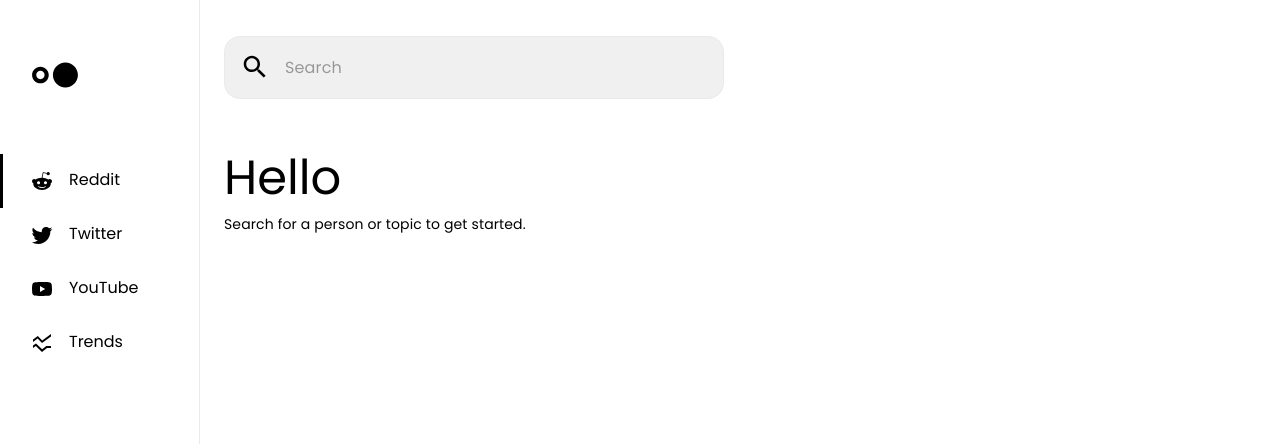
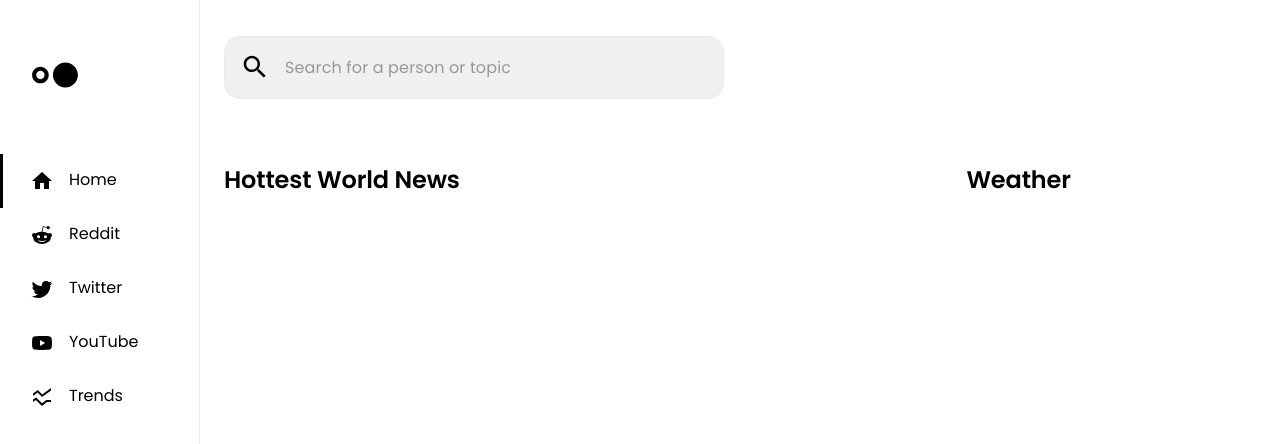
Before and after one commit to kevinmlee/social-search, a React (Create React App) app in the folder client/: page / in a window 1280 px wide. Shown: the top 444 px of the page. Built offline with nearby package versions, Linux system fonts and the light colour scheme; no server answers.

Commit message:
enable home component

```diff
--- a/client/src/App.js
+++ b/client/src/App.js
@@ -29,8 +29,8 @@ export default class App extends Component {
 
       // sidebar
       sidebar: false,
-      home: false,
-      reddit: true,
+      home: true,
+      reddit: false,
       twitter: false,
       instagram: false,
       youtube: false,
--- a/client/src/styles/components/home.css
+++ b/client/src/styles/components/home.css
@@ -1,3 +1,4 @@
+@media screen and (min-width: 769px) {
   .columns .center-column {
     width: 70%;
     padding-right: 20px;
@@ -6,3 +7,10 @@
     width: 30%;
     padding-left: 20px;
   }
+}
+
+@media screen and (max-width: 768px) {
+  .weather {
+    display: none;
+  }
+}
--- a/client/src/styles/main.css
+++ b/client/src/styles/main.css
@@ -585,7 +585,7 @@ h3,
   justify-content: flex-end;
 }
 @media screen and (max-width: 768px) {
-  .flex-container.t-no-flex {
+  .t-no-flex {
     display: block;
   }
 }
--- a/client/src/views/Dash/components/Home/index.js
+++ b/client/src/views/Dash/components/Home/index.js
@@ -343,8 +343,8 @@ export default class Home extends Component {
 
   render() {
     return (
-      <Box sx={{ paddingTop: 4, paddingBottom: 4 }}>
-        <div className="columns d-flex m-no-flex align-top">
+      <Box sx={{ paddingTop: 2, paddingBottom: 2 }}>
+        <div className="columns d-flex t-no-flex align-top">
           <div className="center-column">
             <div className="world-news">
               <h2>Hottest World News</h2>
@@ -363,8 +363,8 @@ export default class Home extends Component {
           </div>
 
           <div className="right-column">
-            <div className="spotlight">
-              <h2>Spotlight</h2>
+            <div className="weather">
+              <h2>Weather</h2>
             </div>
           </div>
         </div>
--- a/client/src/views/Dash/index.js
+++ b/client/src/views/Dash/index.js
@@ -23,13 +23,15 @@ export default class Dash extends Component {
   render() {
     return (
       <Container id="dashboard" maxWidth="100%">
-        {this.props.state.previousSearchQuery ? (
+        {this.props.state.previousSearchQuery && !this.props.state.home && (
           <Box className="previous-search-query" sx={{ paddingTop: 2 }}>
             <Typography variant="h4" sx={{ color: "#999999" }}>
               Results for '{this.props.state.previousSearchQuery}'
             </Typography>
           </Box>
-        ) : (
+        )}
+
+        {!this.props.state.previousSearchQuery && !this.props.state.home && (
           <Box
             className="welcome-message"
             data-aos="fade-up"
--- a/client/src/views/Header/components/UserInput/index.js
+++ b/client/src/views/Header/components/UserInput/index.js
@@ -57,6 +57,8 @@ export default class UserInput extends Component {
     }
 
     await this.props.setAppState("loadingBackdrop", false);
+    await this.props.setAppState("home", false);
+    await this.props.setAppState("reddit", true);
     await this.setState({ search: "" });
   };
 
@@ -71,7 +73,7 @@ export default class UserInput extends Component {
               name="search"
               value={this.state.search}
               size="small"
-              placeholder="Search"
+              placeholder="Search for a person or topic"
               // defaultValue={this.state.search}
               spellCheck="false"
               onChange={this.handleChange}
--- a/client/src/views/Sidebar/index.js
+++ b/client/src/views/Sidebar/index.js
@@ -44,14 +44,14 @@ export default class Sidebar extends Component {
         </div>
 
         <div className="menu">
-          {/*<div
+          <div
             className={"menu-item " + (this.props.state.home ? "active" : "")}
             onClick={this.props.changeTab}
             data-tab="home"
           >
             <HomeIcon className="home-icon" />
             <span>Home</span>
-    </div>*/}
+          </div>
 
           <div
             className={"menu-item " + (this.props.state.reddit ? "active" : "")}
```
Lines whose indentation alone changed are shown as unchanged.
